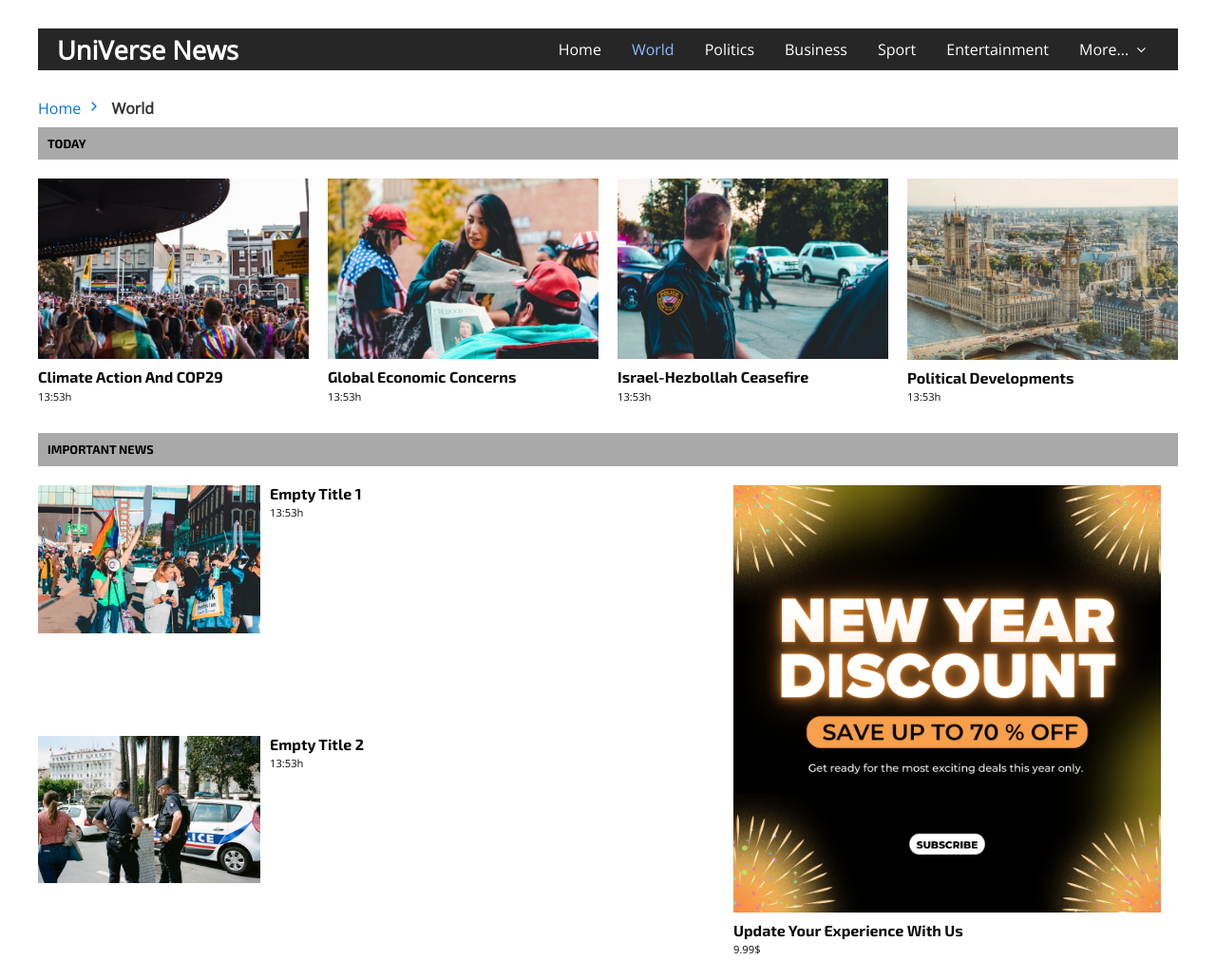
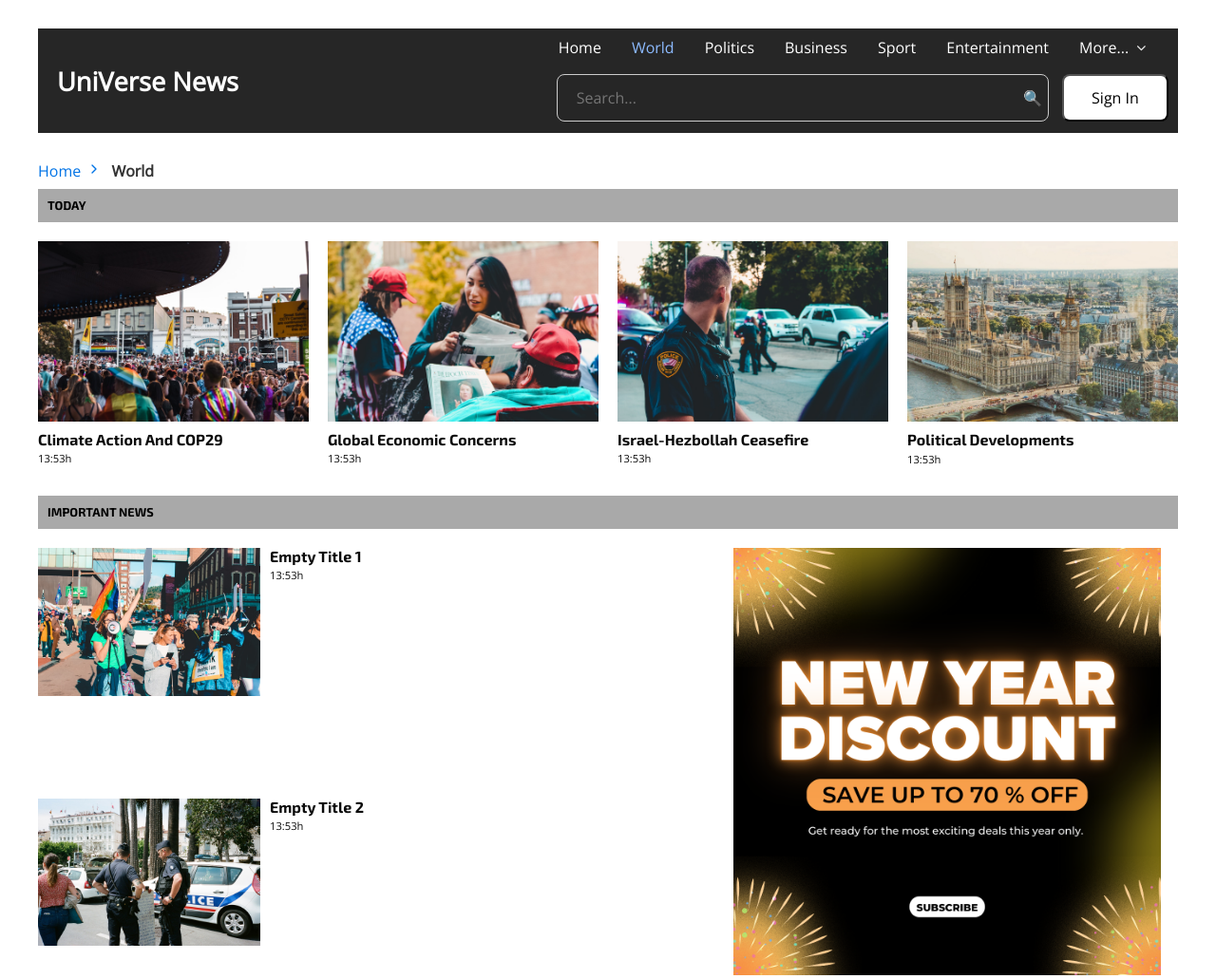
Before and after one commit to Elchin-Novruzov/Web-Design-project, a plain HTML site: page article.html in a window 1280 px wide. Shown: the top 1031 px of the page at 95% size. Drawn offline with nearby package versions, Linux system fonts and the light colour scheme.

Commit message:
search bar

```diff
--- a/article.html
+++ b/article.html
@@ -56,6 +56,34 @@
                             </ul>
                         </li>
                     </ul>
+
+                    <div class="navigation-controls">
+                        <form
+                          class="search-bar"
+                          role="search"
+                          action="search.html"
+                          method="GET"
+                        >
+                          <input
+                            type="text"
+                            name="query"
+                            class="search-input"
+                            placeholder="Search..."
+                            aria-label="Search"
+                            required
+                          />
+                          <button
+                            type="submit"
+                            class="search-button"
+                            aria-label="Submit Search"
+                          >
+                            🔍
+                          </button>
+                        </form>
+
+                        <button class="sign-in-button sign-in-button--desktop"><a href="user-account.html">Sign In</a></button>
+                      </div>
+
                     <div class="burger">
                         <div class="line-1"></div>
                         <div class="line-2"></div>
```
Also changed, not shown: author-profile.html (+52 -24 lines).
